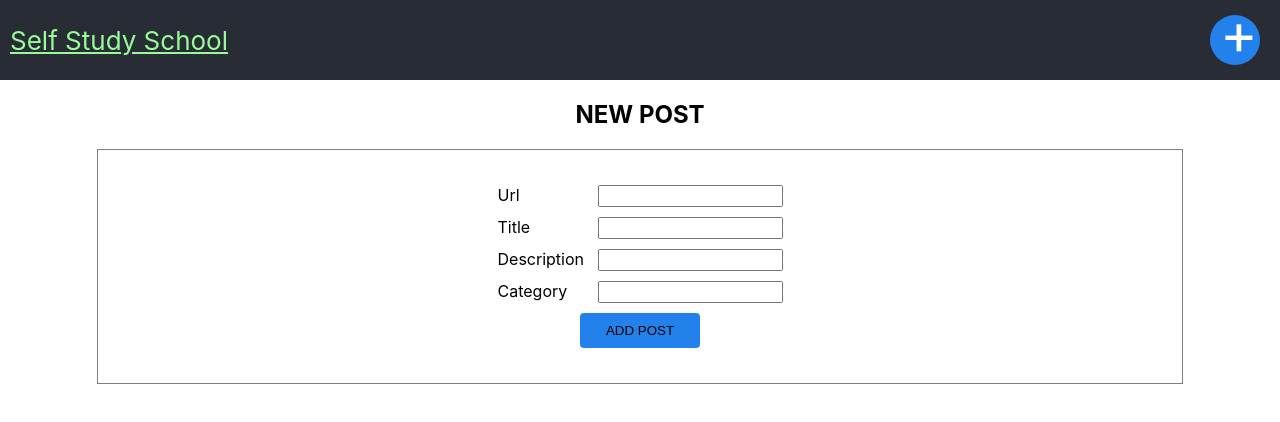
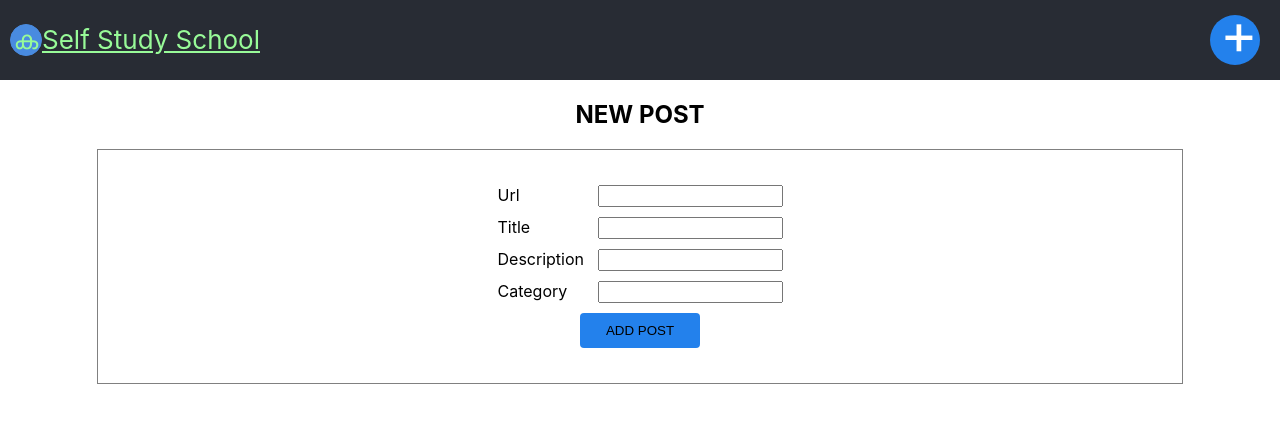
Before and after one commit to rajeshpillai/fullstack-react-hooks, a React (Create React App) app: page /posts/new in a window 1280 px wide. Shown: the top 422 px of the page. Built offline with nearby package versions, Linux system fonts and the light colour scheme.

Commit message:
Added logo animation

```diff
--- a/src/App.css
+++ b/src/App.css
@@ -17,6 +17,23 @@
 .app-header a {
   padding-left:10px;
   color: palegreen;
+}
+
+.logo {
+  display: inline-block;
+  border: 1px solid rgb(73, 139, 224);
+  border-radius: 50%;
+  width:30px;
+  height:30px;
+  line-height: 30px;
+  background-color: rgb(73, 139, 224);
+
+}
+.logo::after{
+  content: ' ';
+}
+.logo:hover {
+  animation: spin 0.5s;
 }
 
 .btn-newpost {
@@ -45,7 +62,7 @@
   color: white;
 }
 
-.btn-round:hover{
+.btn:hover{
   color:lightgray;
 }
 
@@ -76,3 +93,8 @@
     color: black;
   }
 }
+
+@keyframes spin {
+  from {transform:rotate(0deg);}
+  to {transform:rotate(360deg);}
+}
--- a/src/App.js
+++ b/src/App.js
@@ -37,7 +37,7 @@ function App() {
     <Router>
       <div className="app">
         <header className="app-header">
-          <Link to="/">Self Study School</Link>
+          <Link to="/"><span className="logo">ക</span>Self Study School</Link>
           <Link className="btn-newpost" to="/posts/new"><Button /></Link>
         </header>
         <Route exact path="/" render={()=><Home posts={posts}  />}></Route>
```
